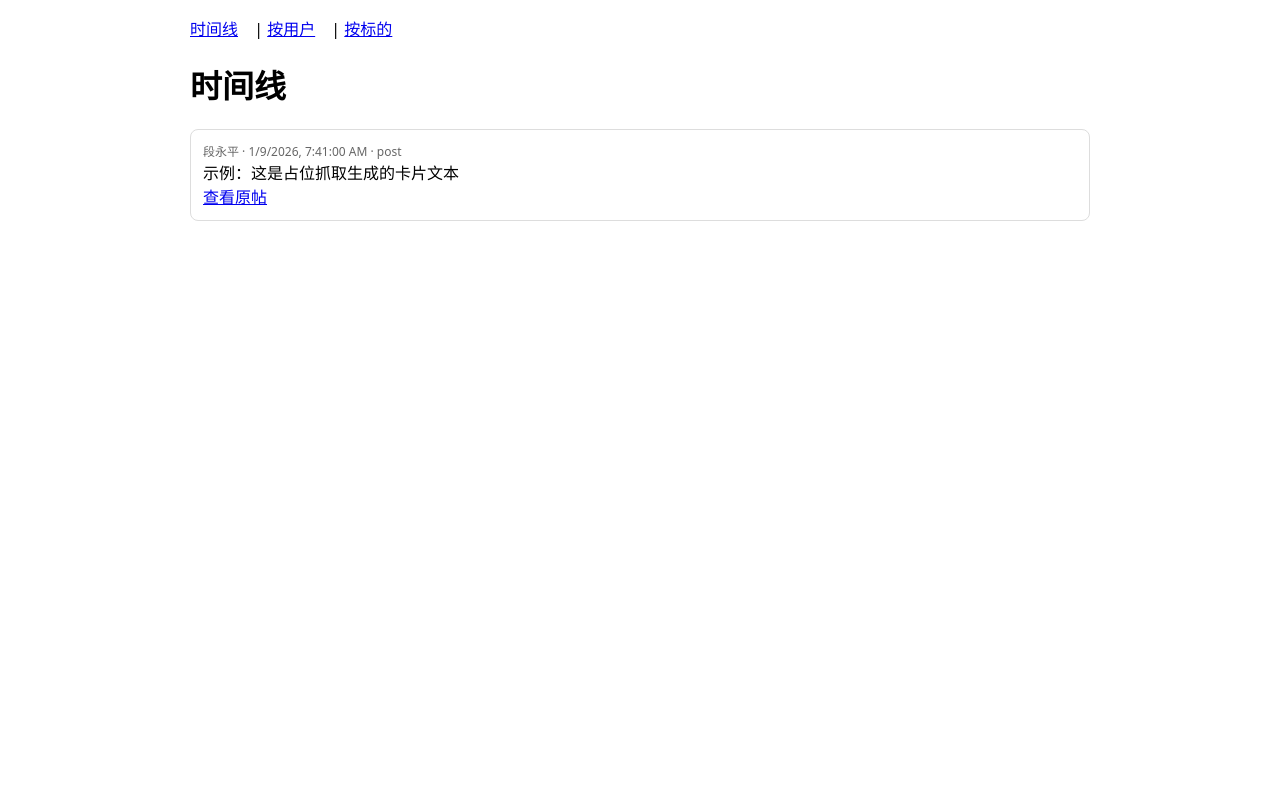
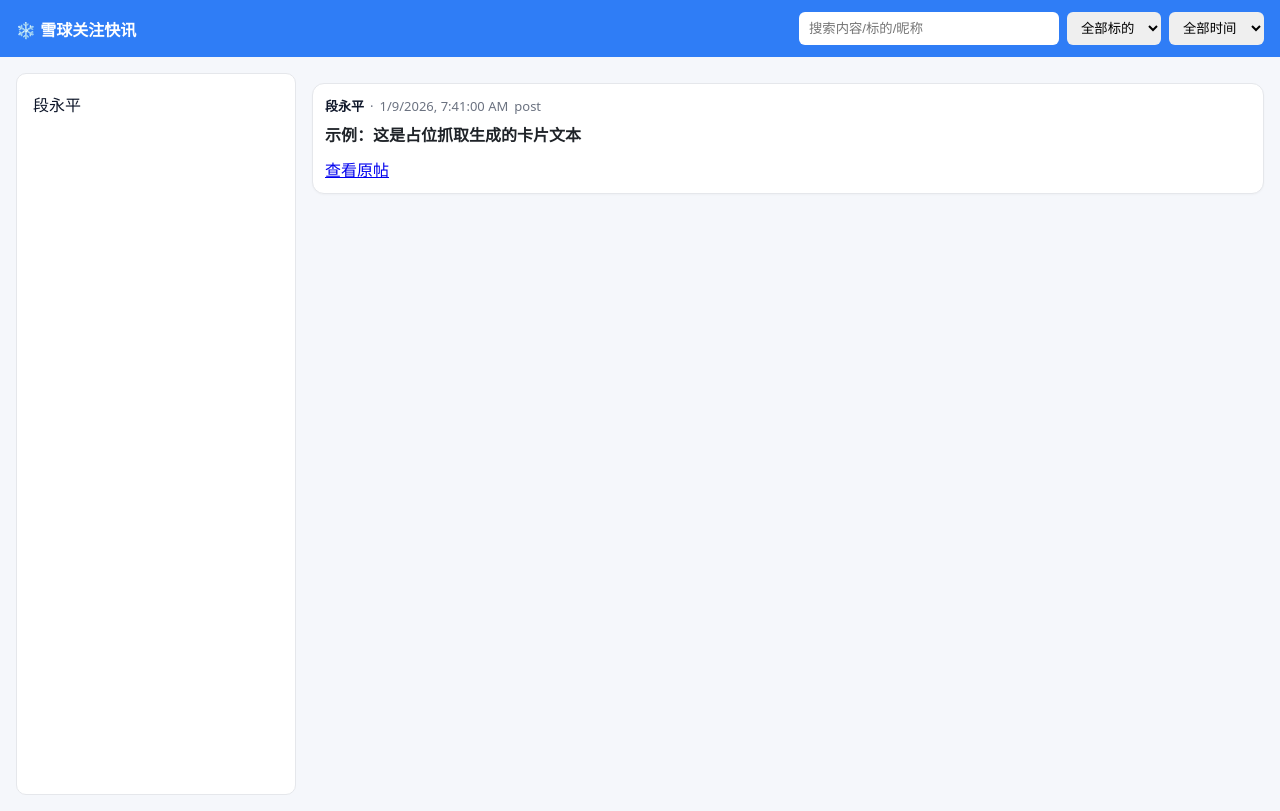
Before and after one commit to JohnWish1590/xueqiu, a website: page web/index.html in a window 1280 px wide. Drawn offline with Linux system fonts and the light colour scheme.

Commit message:
Add files via upload

```diff
--- a/web/app.js
+++ b/web/app.js
@@ -1,22 +1,86 @@
-// 简单前端：根据当前页面选择不同视图渲染
+// 调整前端逻辑：移除清除按钮与“标记已读”按钮；
+// Gmail风格：未读项加粗，点击卡片或“查看原帖”后即标记为已读。
+
 (async function(){
-  const page = location.pathname.split('/').pop();
+  const $ = sel => document.querySelector(sel);
   const data = await (await fetch('./data/index.json')).json();
-  const el = document.getElementById('content');
-  function card(item){
-    const div = document.createElement('div'); div.className='card';
-    const meta = `${item.user_name} · ${new Date(item.created_at).toLocaleString()} · ${item.type}`;
-    div.innerHTML = `<div class="meta">${meta}</div><div>${item.text||item.title||''}</div><div><a target="_blank" href="${item.url}">查看原帖</a></div>`;
-    return div;
+  const byUser = data.byUser||{}; const byTicker = data.byTicker||{}; const timeline = data.timeline||[];
+
+  // 构建用户侧栏
+  const userList = $('#userList');
+  const userTpl = document.getElementById('userItemTpl');
+  const users = Object.keys(byUser).map(id => ({ id: Number(id), name: (byUser[id][0]?.user_name)||String(id) }))
+                              .sort((a,b)=> (a.name||'').localeCompare(b.name||''));
+  users.forEach(u => {
+    const node = userTpl.content.cloneNode(true);
+    const a = node.querySelector('.nick');
+    a.textContent = u.name; a.href = `https://xueqiu.com/u/${u.id}`;
+    a.addEventListener('click', e => { e.preventDefault(); render({ userId: u.id }); });
+    userList.appendChild(node);
+  });
+
+  // 构建标的下拉
+  const tickerSelect = $('#tickerSelect');
+  const tickers = Object.keys(byTicker).sort();
+  tickerSelect.innerHTML = '<option value="all">全部标的</option>' + tickers.map(t=>`<option value="${t}">${t}</option>`).join('');
+
+  // 读/未读本地存储
+  const storeKey = 'xq_read_hashes';
+  const getRead = () => new Set(JSON.parse(localStorage.getItem(storeKey)||'[]'));
+  const setRead = s => localStorage.setItem(storeKey, JSON.stringify(Array.from(s)));
+
+  // 渲染时间线
+  function render({ userId=null }={}){
+    const kw = ($('#kw').value||'').trim().toLowerCase();
+    const tSel = $('#tickerSelect').value||'all';
+    const dSel = $('#dateSelect').value||'all';
+    const now = Date.now();
+    const inRange = t => {
+      if(dSel==='all') return true;
+      const ts = new Date(t.created_at).getTime();
+      const day = 86400000;
+      if(dSel==='1d') return (now - ts) <= day;
+      if(dSel==='7d') return (now - ts) <= day*7;
+      if(dSel==='30d') return (now - ts) <= day*30;
+      return true;
+    };
+    const list = (userId? (byUser[userId]||[]) : timeline)
+      .filter(i => (tSel==='all' || (i.tickers||[]).includes(tSel)))
+      .filter(i => inRange(i))
+      .filter(i => !kw || ((i.text||'').toLowerCase().includes(kw) || (i.title||'').toLowerCase().includes(kw) || (i.user_name||'').toLowerCase().includes(kw)) )
+      .sort((a,b)=> new Date(b.created_at)-new Date(a.created_at));
+
+    const tl = $('#timeline'); tl.innerHTML = '';
+    const tpl = document.getElementById('cardTpl');
+    const read = getRead();
+    list.forEach(item => {
+      const node = tpl.content.cloneNode(true);
+      const art = node.querySelector('.card');
+      const nick = node.querySelector('.nick'); nick.textContent = item.user_name||String(item.user_id); nick.href = `https://xueqiu.com/u/${item.user_id}`;
+      node.querySelector('.time').textContent = new Date(item.created_at).toLocaleString();
+      node.querySelector('.type').textContent = item.type;
+      node.querySelector('.card-body').textContent = item.text||item.title||'';
+      const origin = node.querySelector('.origin'); origin.href = item.url||`https://xueqiu.com/u/${item.user_id}`;
+
+      const isRead = read.has(item.hash);
+      art.classList.add(isRead? 'read' : 'unread');
+
+      // 点击卡片或原帖链接即标记已读
+      art.addEventListener('click', (e)=>{
+        // 避免点击昵称跳转导致阻塞：仅当点击区域不是链接时标记
+        if(!(e.target.closest('a'))){ const s=getRead(); s.add(item.hash); setRead(s); art.classList.remove('unread'); art.classList.add('read'); }
+      });
+      origin.addEventListener('click', ()=>{ const s=getRead(); s.add(item.hash); setRead(s); });
+
+      tl.appendChild(node);
+    });
   }
-  if(page==='index.html'){ (data.timeline||[]).forEach(i=> el.appendChild(card(i))); }
-  else if(page==='users.html'){
-    const users = Object.keys(data.byUser||{});
-    users.forEach(uid=>{ const h = document.createElement('h3'); h.textContent=uid; el.appendChild(h);
-      (data.byUser[uid]||[]).forEach(i=> el.appendChild(card(i))); });
-  } else if(page==='tickers.html'){
-    const tks = Object.keys(data.byTicker||{});
-    tks.forEach(t=>{ const h = document.createElement('h3'); h.textContent=t; el.appendChild(h);
-      (data.byTicker[t]||[]).forEach(i=> el.appendChild(card(i))); });
-  } else { (data.timeline||[]).forEach(i=> el.appendChild(card(i))); }
+
+  // 交互事件
+  $('#tickerSelect').addEventListener('change', ()=> render({}));
+  $('#dateSelect').addEventListener('change', ()=> render({}));
+  $('#kw').addEventListener('input', ()=> render({}));
+
+  // 初始渲染
+  render({});
 })();
--- a/web/index.html
+++ b/web/index.html
@@ -2,15 +2,51 @@
 <html lang="zh-CN">
 <head>
   <meta charset="utf-8" />
-  <title>时间线视图</title>
+  <title>雪球关注快讯</title>
+  <meta name="viewport" content="width=device-width, initial-scale=1" />
   <link rel="stylesheet" href="style.css" />
 </head>
-<body>
-  <nav>
-    <a href="index.html">时间线</a> | <a href="users.html">按用户</a> | <a href="tickers.html">按标的</a>
-  </nav>
-  <h1>时间线</h1>
-  <div id="content"></div>
+<body class="xq-theme">
+  <header class="topbar">
+    <div class="logo">❄️ 雪球关注快讯</div>
+    <div class="actions">
+      <input id="kw" class="search" placeholder="搜索内容/标的/昵称" />
+      <select id="tickerSelect" class="select"></select>
+      <select id="dateSelect" class="select">
+        <option value="all">全部时间</option>
+        <option value="1d">最近1天</option>
+        <option value="7d">最近7天</option>
+        <option value="30d">最近30天</option>
+      </select>
+    </div>
+  </header>
+
+  <main class="layout">
+    <aside class="sidebar" id="userList"></aside>
+    <section class="timeline" id="timeline"></section>
+  </main>
+
+  <template id="userItemTpl">
+    <div class="user-item">
+      <a class="nick" target="_blank"></a>
+    </div>
+  </template>
+
+  <template id="cardTpl">
+    <article class="card">
+      <div class="card-head">
+        <a class="nick link" target="_blank"></a>
+        <span class="dot">·</span>
+        <time class="time"></time>
+        <span class="type"></span>
+      </div>
+      <div class="card-body"></div>
+      <div class="card-foot">
+        <a class="origin" target="_blank">查看原帖</a>
+      </div>
+    </article>
+  </template>
+
   <script src="app.js"></script>
 </body>
 </html>
--- a/web/style.css
+++ b/web/style.css
@@ -1,4 +1,23 @@
-body { font-family: system-ui, -apple-system, Segoe UI, Roboto, Arial; max-width: 900px; margin: 0 auto; padding: 16px; }
-nav a { margin-right: 12px; }
-.card { border: 1px solid #ddd; border-radius: 8px; padding: 12px; margin: 10px 0; }
-.card .meta { color: #666; font-size: 12px; }
+.xq-theme{ --primary:#2f7df6; --bg:#f5f7fb; --card:#fff; --text:#1f2328; --muted:#6b7280; --border:#e5e7eb; }
+body{ font-family: system-ui,-apple-system,Segoe UI,Roboto,Arial; margin:0; background:var(--bg); color:var(--text); }
+.topbar{ display:flex; justify-content:space-between; align-items:center; padding:12px 16px; background:var(--primary); color:#fff; position:sticky; top:0; }
+.topbar .logo{ font-weight:700; }
+.topbar .actions{ display:flex; gap:8px; }
+.search{ padding:8px 10px; border-radius:6px; border:none; width:240px; }
+.select{ padding:8px 10px; border-radius:6px; border:none; }
+.layout{ display:grid; grid-template-columns:280px 1fr; gap:16px; padding:16px; }
+.sidebar{ background:var(--card); border:1px solid var(--border); border-radius:10px; padding:10px; height:calc(100vh - 100px); overflow:auto; }
+.timeline{ min-height:400px; }
+.user-item{ padding:8px 6px; border-radius:8px; }
+.user-item:hover{ background:#f0f5ff; }
+.user-item .nick{ color:#0f172a; text-decoration:none; }
+.card{ background:var(--card); border:1px solid var(--border); border-radius:12px; padding:12px; margin:10px 0; box-shadow:0 1px 2px rgba(0,0,0,.03); }
+.card-head{ display:flex; align-items:center; gap:6px; font-size:13px; color:var(--muted); }
+.card-head .nick{ color:#0f172a; font-weight:600; }
+.card-body{ margin:8px 0; line-height:1.6; }
+.card-foot{ display:flex; gap:12px; align-items:center; }
+.link{ color:#2563eb; text-decoration:none; }
+/* Gmail风格的读/未读：未读加粗，读过常规 */
+.card.unread .card-head .nick, .card.unread .card-body{ font-weight:700; }
+.card.read .card-head .nick, .card.read .card-body{ font-weight:400; }
+@media (max-width:900px){ .layout{ grid-template-columns:1fr; } .sidebar{ height:auto; } }
```
